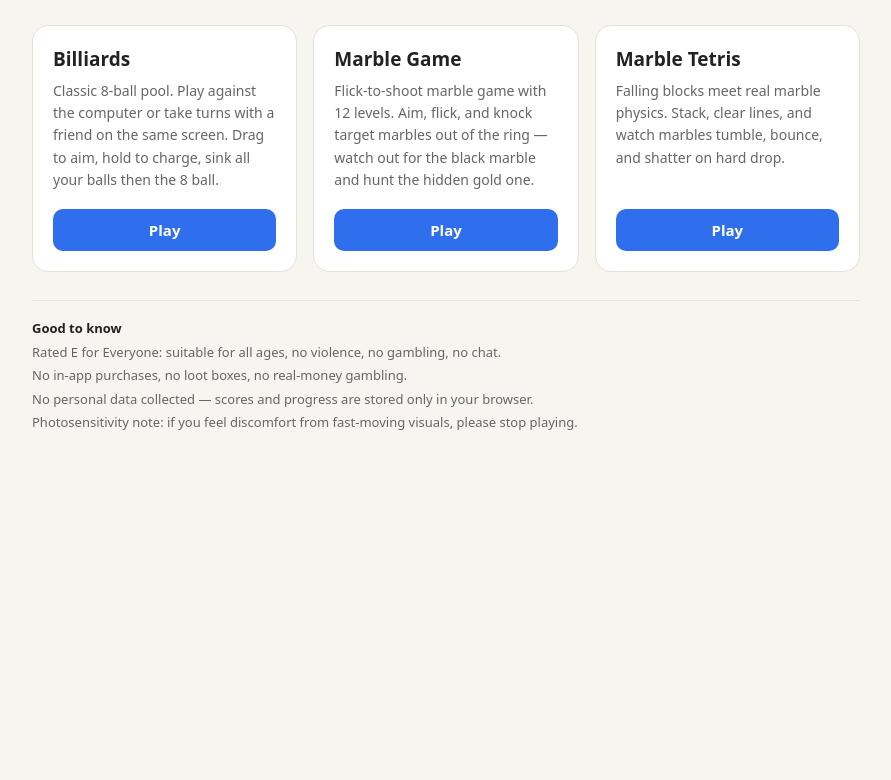
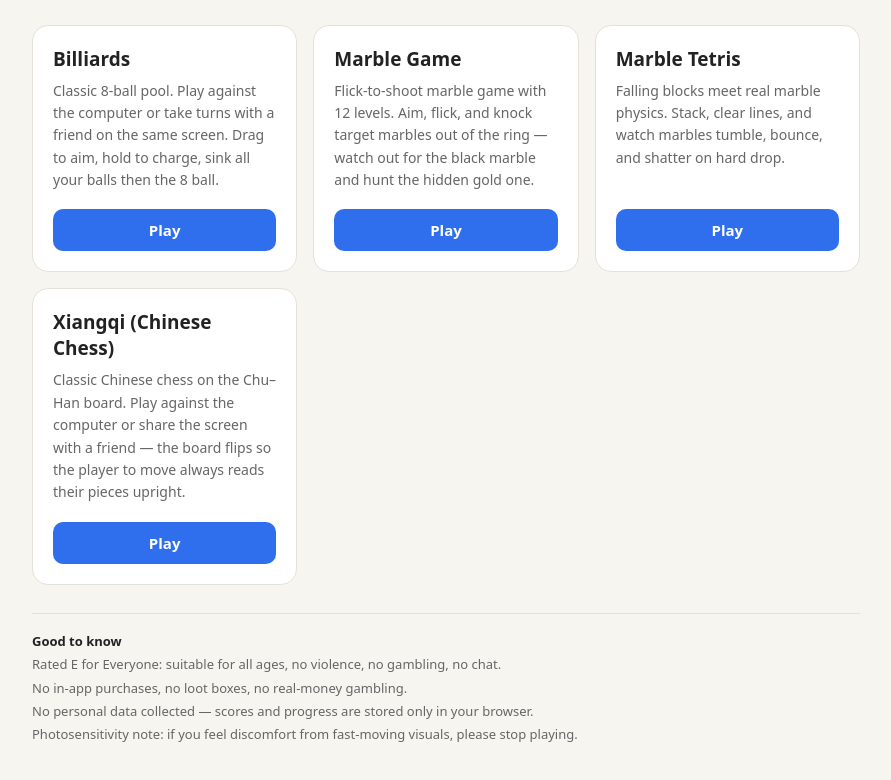
Before and after one commit to Linrstudio/games, a plain HTML site: page index.html in a window 1280 px wide. Shown: the part 94-874 px from the top of the page, without its empty margins (194-1085 px from the left). Before the commit the page ends 800 px from the top, so only its background shows below. Drawn offline with Linux system fonts and the light colour scheme.

Commit message:
Games hub: add Xiangqi entry (4th card, bilingual)

```diff
--- a/index.html
+++ b/index.html
@@ -51,6 +51,11 @@
       <p data-i18n="marbleTetrisDesc">Falling blocks meet real marble physics. Stack, clear lines, and watch marbles tumble, bounce, and shatter on hard drop.</p>
       <a class="play" href="https://app.qingyinhui.com/marble-tetris/" data-i18n="play">Play</a>
     </section>
+    <section class="card">
+      <h2 data-i18n="xiangqiName">Xiangqi (Chinese Chess)</h2>
+      <p data-i18n="xiangqiDesc">Classic Chinese chess on the Chu–Han board. Play against the computer or share the screen with a friend — the board flips so the player to move always reads their pieces upright.</p>
+      <a class="play" href="https://app.qingyinhui.com/app/xiangqi/" data-i18n="play">Play</a>
+    </section>
   </main>
 
   <footer>
@@ -73,6 +78,8 @@ var I18N = {
     marbleDesc: "Flick-to-shoot marble game with 12 levels. Aim, flick, and knock target marbles out of the ring \u2014 watch out for the black marble and hunt the hidden gold one.",
     marbleTetrisName: "Marble Tetris",
     marbleTetrisDesc: "Falling blocks meet real marble physics. Stack, clear lines, and watch marbles tumble, bounce, and shatter on hard drop.",
+    xiangqiName: "Xiangqi (Chinese Chess)",
+    xiangqiDesc: "Classic Chinese chess on the Chu\u2013Han board. Play against the computer or share the screen with a friend \u2014 the board flips so the player to move always reads their pieces upright.",
     play: "Play",
     complianceTitle: "Good to know",
     c1: "Rated E for Everyone: suitable for all ages, no violence, no gambling, no chat.",
@@ -89,6 +96,8 @@ var I18N = {
     marbleDesc: "上推瞄准发射的弹珠游戏，共 12 关。把目标珠撞出圈得分，小心黑珠，留意藏起来的金珠。",
     marbleTetrisName: "弹珠俄罗斯方块",
     marbleTetrisDesc: "俄罗斯方块 + 真实弹珠物理。堆叠消行，弹珠会滚动、弹跳，硬降时还会震散。",
+    xiangqiName: "中国象棋",
+    xiangqiDesc: "楚河汉界，一盘好棋。可人机对弈，也可同屏双人对弈，轮到谁棋盘就翻向谁。",
     play: "开始玩",
     complianceTitle: "须知",
     c1: "适合所有年龄（Rated E for Everyone，无暴力、无赌博、无聊天）。",
```
